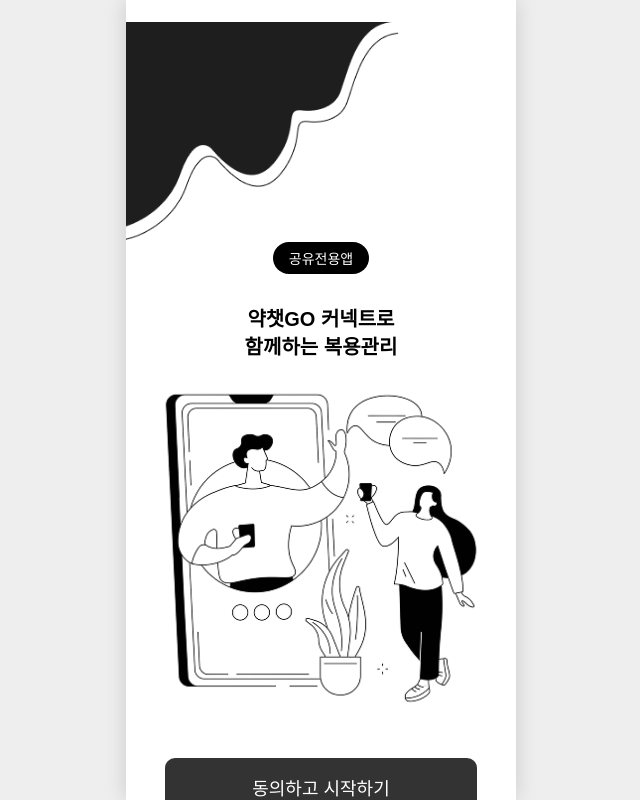
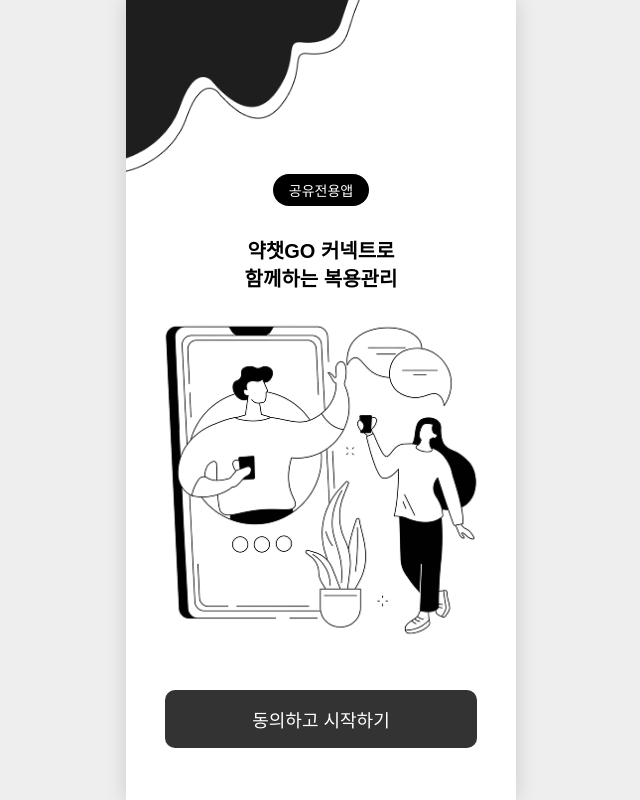
Before and after one commit to PARKSEONAH251/gptMedicine, a React (Create React App) app in the folder gptmedicine-web/: page /onboarding in a window 1280 px wide. Shown: the whole page, without its empty margins (319-959 px from the left). Built offline with nearby package versions, Linux system fonts and the light colour scheme.

Commit message:
친구초대수락시 화면공유완료

```diff
--- a/gptmedicine-web/src/page/Onboarding.css
+++ b/gptmedicine-web/src/page/Onboarding.css
@@ -4,7 +4,6 @@
     flex-direction: column;
     align-items: center;
     justify-content: flex-start;
-    margin-top: 35%;
     padding-top: 50px;
     font-family: Pretendard, sans-serif;
     position: relative;
--- a/gptmedicine-web/src/page/Onboarding.js
+++ b/gptmedicine-web/src/page/Onboarding.js
@@ -29,7 +29,7 @@
 
     const inviterId = user.id;
 
-    const inviteLink = `http://localhost:3000/onboarding?invite=${inviterId}`;
+    const inviteLink = `http://localhost:3000/calendar?invite=${inviterId}`;
 
     if (!window.Kakao.isInitialized()) {
       window.Kakao.init("72d488b55a12a31ca0abd23ce5fe1522");
```
